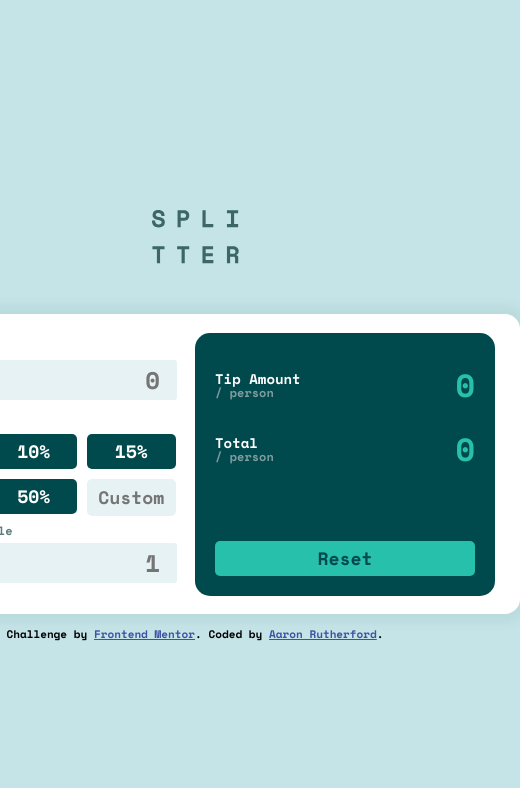
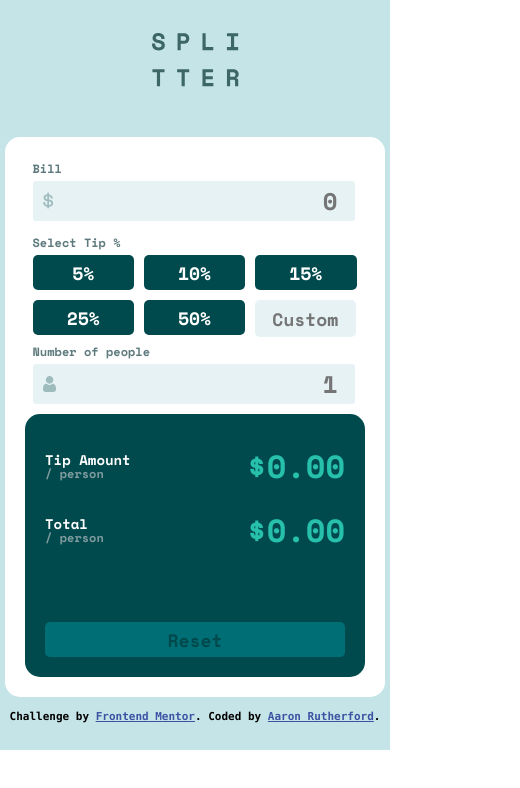
Before and after one commit to Hazipan/tip-calc, a React (Create React App) app: page / in a window 390 px wide. Shown: the top 788 px of the page, 520 px wide, since content can reach past the window. Built offline with nearby package versions, Linux system fonts and the light colour scheme.

Commit message:
Fully functional and mobile layout
- Added reset button functionality
- Made alternate layout for smaller screens
- Formatted results
- Created warnings when numbers are out of bounds

```diff
--- a/src/App.css
+++ b/src/App.css
@@ -4,7 +4,19 @@
   align-items: center;
   height: 100vh;
   flex-direction: column;
+  background-color: hsl(185, 41%, 84%);
+}
+
+.attribution {
+  font-family: source-code-pro, Menlo, Monaco, Consolas, 'Courier New',
+    monospace;
 }
 
 .attribution { font-size: 11px; text-align: center; margin-top: 20px; }
 .attribution a { color: hsl(228, 45%, 44%); }
+
+@media(max-width: 600px){
+  .app {
+    height: 750px;
+  }
+}
--- a/src/App.js
+++ b/src/App.js
@@ -23,6 +23,12 @@ const buttonArr = [
   { label: '50%', active: false, value: 0.50 }
 ]
 
+const visible = { visibility: 'visible'};
+const hidden = { visibility: 'hidden'};
+
+let billWarningStyle = hidden;
+let peopleWarningStyle = hidden;
+
 // styles for default and selected tip buttons
 class App extends React.Component {
   constructor(props) {
@@ -32,12 +38,13 @@ class App extends React.Component {
       tip: 0,
       people: 1,
       arr: [...buttonArr],
-      total: this.bill + this.tip
+      disabled: true
     };
     this.tipClick = this.tipClick.bind(this);
     this.billChange = this.billChange.bind(this);
     this.peopleChange = this.peopleChange.bind(this);
     this.tipChange = this.tipChange.bind(this);
+    this.reset = this.reset.bind(this);
   }
 
   tipClick(index) {
@@ -48,64 +55,92 @@ class App extends React.Component {
     temp[index].active = true;
     this.setState({
       arr: temp,
-      tip: temp[index].value
+      tip: temp[index].value,
+      disabled: false
     })
   }
 
   billChange(event) {
     if (event.target.value >= 1) {
       this.setState({
-        bill: event.target.value
+        bill: event.target.value,
+        disabled: false,
       })
+      billWarningStyle = hidden;
     } else {
       this.setState({
-        bill: 0
+        bill: 0,
+        disabled: false,
       })
+      billWarningStyle = visible;
     }
   }
 
   peopleChange(event) {
     if (event.target.value >= 1) {
       this.setState({
-        people: event.target.value
-      })
+        people: event.target.value,
+        disabled: false,
+      });
+      peopleWarningStyle = hidden;
     } else {
       this.setState({
-        people: 0
-      })
+        people: 1,
+        disabled: false,
+      });
+      peopleWarningStyle = visible;
     }
   }
 
   tipChange(event) {
-    if (event.target.value >= 1) {
+    if (event.target.value >= 0) {
       this.setState({
-        tip: event.target.value / 100
-      })
+        tip: event.target.value / 100,
+      });
     } else {
       this.setState({
-        tip: 0
-      })
+        tip: 0,
+      });
     }
     let temp = this.state.arr;
     for (let i = 0; i < temp.length; i++) {
       this.state.arr[i].active = false;
     }
     this.setState({
-      arr: temp
+      arr: temp,
+      disabled: false
     })
+  }
+
+  reset() {
+    let temp = this.state.arr;
+    for (let i = 0; i < temp.length; i++) {
+      this.state.arr[i].active = false;
+    }
+    this.setState({
+      bill: 0,
+      tip: 0,
+      people: 1,
+      arr: temp,
+      disabled: true,
+    });
+    Array.from(document.querySelectorAll("input")).forEach(
+      input => (input.value = "")
+    );
   }
 
   render() {
     const totalTip = parseFloat(this.state.tip) * parseFloat(this.state.bill);
     const totalPerPerson = ((totalTip + parseFloat(this.state.bill)) / parseFloat(this.state.people));
     const totalTipPerPerson = totalTip / parseFloat(this.state.people);
+
     return (
       <div className="app">
         <img id="logo" src={logo} alt="Splitter Logo" />
         <Container>
           <InputCard>
             <img src={person} id='person-icon' alt='' />
-            <InputBill onChange={this.billChange} />
+            <InputBill onChange={this.billChange} style={billWarningStyle} />
             <TipGrid>
               {
                 this.state.arr.map((elem, index) => {
@@ -120,15 +155,15 @@ class App extends React.Component {
                   );
                 })
               }
-              <CustomTip onChange={this.tipChange}/>
+              <CustomTip onChange={this.tipChange} />
             </TipGrid>
             <img src={dollar} id='dollar-icon' alt='' />
-            <InputPeople onChange={this.peopleChange} />
+            <InputPeople onChange={this.peopleChange} style={peopleWarningStyle} />
           </InputCard>
           <OutputCard>
-            <OutputTip value={totalTipPerPerson} />
-            <OutputTotal value={totalPerPerson} />
-            <ResetButton />
+            <OutputTip value={`$${(Math.round(totalTipPerPerson * 100) / 100).toFixed(2)}`} />
+            <OutputTotal value={`$${(Math.round(totalPerPerson * 100) / 100).toFixed(2)}`} />
+            <ResetButton onClick={this.reset} disabled={this.state.disabled} />
           </OutputCard>
         </Container>
         <div className="attribution">
--- a/src/components/Container.css
+++ b/src/components/Container.css
@@ -1,7 +1,6 @@
 .container{
+    background-color: white;
     width: 600px;
-    height: 250px;
-    background-color: white;
     border-radius: 15px;
     margin-top: 50px;
     padding: 25px;
@@ -10,3 +9,14 @@
     justify-content: space-around;
     box-shadow: 0px 0px 10px 10px hsl(183, 100%, 15%, 0.05);
   }
+
+  @media(max-width: 600px){
+    .container {
+      flex-direction: column;
+      padding: 20px 40px 20px 40px;
+      width: 300px;
+      justify-content: center;
+      box-shadow: none;
+      margin-top: none;
+    }
+  }
--- a/src/components/CustomTip.css
+++ b/src/components/CustomTip.css
@@ -1,6 +1,6 @@
 #customTip {
     height: 33px;
-    width: 85px;
+    width: calc(100% - 5px);
     font-size: 18px;
     text-align: center;
     padding: 0;
--- a/src/components/CustomTip.js
+++ b/src/components/CustomTip.js
@@ -2,7 +2,7 @@ import './CustomTip.css';
 
 const CustomTip = (props) => {
     return(
-        <input type='number' id='customTip' min='1' placeholder='Custom' onChange={props.onChange}></input>
+        <input type='number' id='customTip' min='0' placeholder='Custom' onChange={props.onChange} ></input>
     )
 }
 
--- a/src/components/InputBill.js
+++ b/src/components/InputBill.js
@@ -1,8 +1,11 @@
 const InputBill = (props) => {
     return(
         <div>
-            <p className='label'>Bill</p>
-            <input className='input' id='inputBill' placeholder="0" min='1' type='number' onChange={props.onChange}></input>
+            <div className='labelGrid'>
+                <p className='label'>Bill</p>
+                <p style={props.style} className='warning'>Cannot be zero</p>
+            </div>
+            <input className='input' id='inputBill' placeholder='0' min='1' type='number' onChange={props.onChange}></input>
         </div>
     )
 }
--- a/src/components/InputCard.css
+++ b/src/components/InputCard.css
@@ -7,9 +7,21 @@
     position: relative;
   }
 
+  .labelGrid {
+    display: flex;
+    width: 109%;
+    justify-content: space-between;
+  }
+
   .label{
     font-size: 12px;
     color: hsl(186, 14%, 43%);
+  }
+
+  .warning {
+    text-align: right;
+    color: red;
+    font-size: 12px;
   }
 
   #person-icon {
@@ -52,3 +64,11 @@
   input:out-of-range {
     border: 2px solid red;
   }
+
+  @media(max-width: 600px) {
+    .inputCard {
+      width: 100%;
+      margin-right: 25px;
+      padding: 0;
+    }
+  }
--- a/src/components/InputPeople.js
+++ b/src/components/InputPeople.js
@@ -1,7 +1,10 @@
 const InputPeople = (props) => {
-    return(
+    return (
         <div>
-            <p className='label'>Number of people</p>
+            <div className='labelGrid'>
+                <p className='label'>Number of people</p>
+                <p style={props.style} className='warning'>Cannot be zero</p>
+            </div>
             <input className='input' id='inputPeople' placeholder="1" min='1' type='number' onChange={props.onChange}></input>
         </div>
     )
--- a/src/components/OutputCard.css
+++ b/src/components/OutputCard.css
@@ -34,3 +34,9 @@
     text-align: right;
     align-self: center;
   }
+
+  @media(max-width: 600px) {
+    .outputCard {
+      width: 100%
+    }
+  }
--- a/src/components/ResetButton.js
+++ b/src/components/ResetButton.js
@@ -1,8 +1,8 @@
 import './ResetButton.css';
 
-const ResetButton = () => {
+const ResetButton = (props) => {
     return(
-        <button className='resetButton'>Reset</button>
+        <button className='resetButton' onClick={props.onClick} disabled={props.disabled}>Reset</button>
     )
 }
 
--- a/src/index.css
+++ b/src/index.css
@@ -4,13 +4,7 @@ body {
   font-weight: 700;
   -webkit-font-smoothing: antialiased;
   -moz-osx-font-smoothing: grayscale;
-  background-color: hsl(185, 41%, 84%);
   line-height: 0;
-}
-
-code {
-  font-family: source-code-pro, Menlo, Monaco, Consolas, 'Courier New',
-    monospace;
 }
 
 input::-webkit-outer-spin-button,
```
